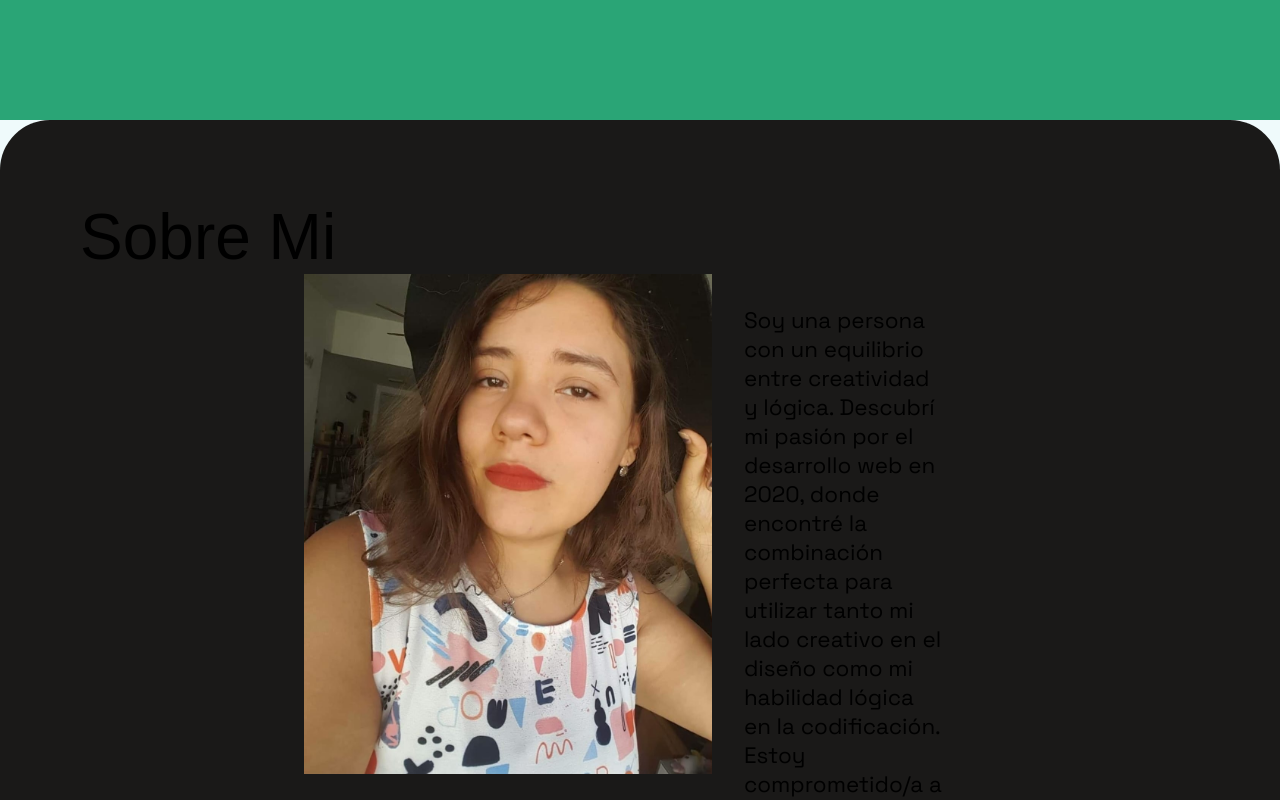
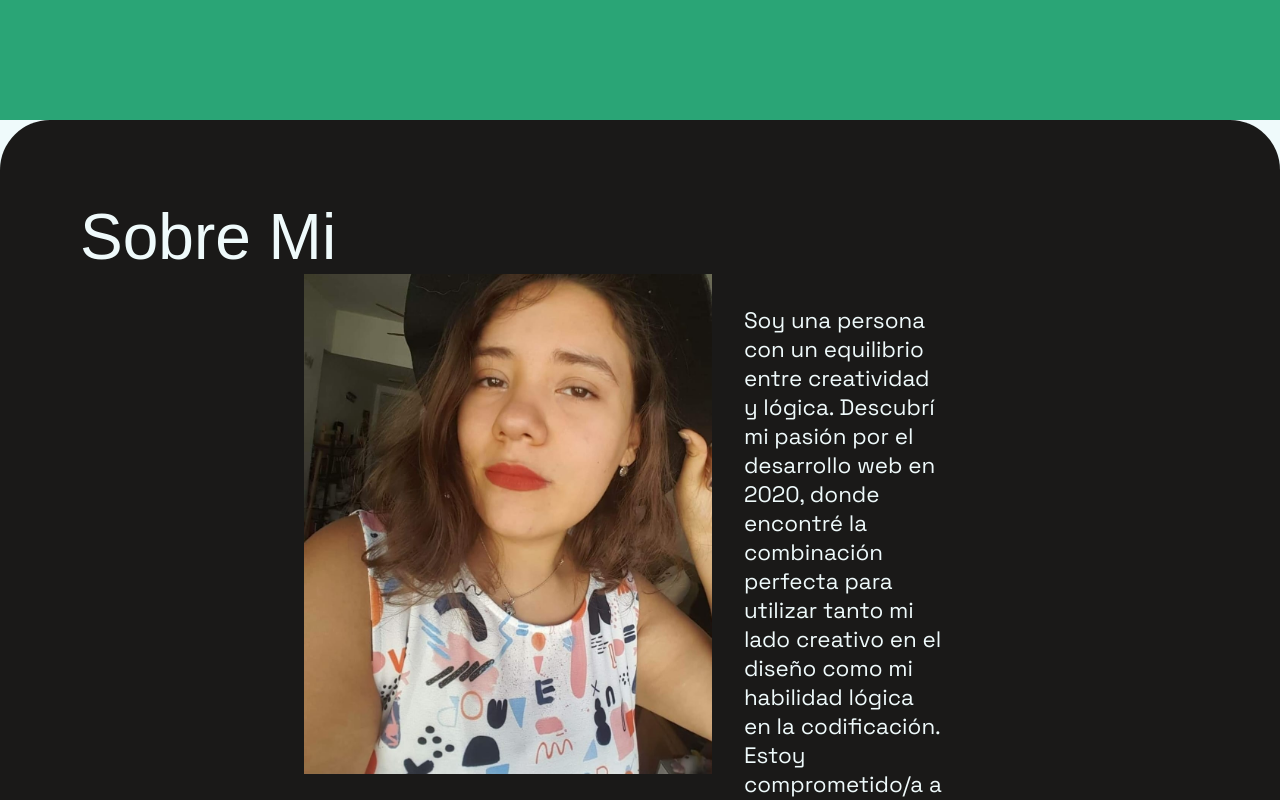
Before and after one commit to Cristaldo-Fiorela/portfolio2024, a React (Vite) app: page / in a window 1280 px wide. Shown: the part 680-1480 px from the top of the page. Built offline with nearby package versions, Linux system fonts and the light colour scheme; a web font is replaced by a local one.

Commit message:
cambio de color de letra en seccion principal

```diff
--- a/src/index.css
+++ b/src/index.css
@@ -15,6 +15,7 @@ body {
 main#main-container {
   background-color: #1A1918;
   border-radius: 50px;
+  color: #EFFAFB;
   min-height: 100vh;
   padding: 5rem;
   position: relative;
```
